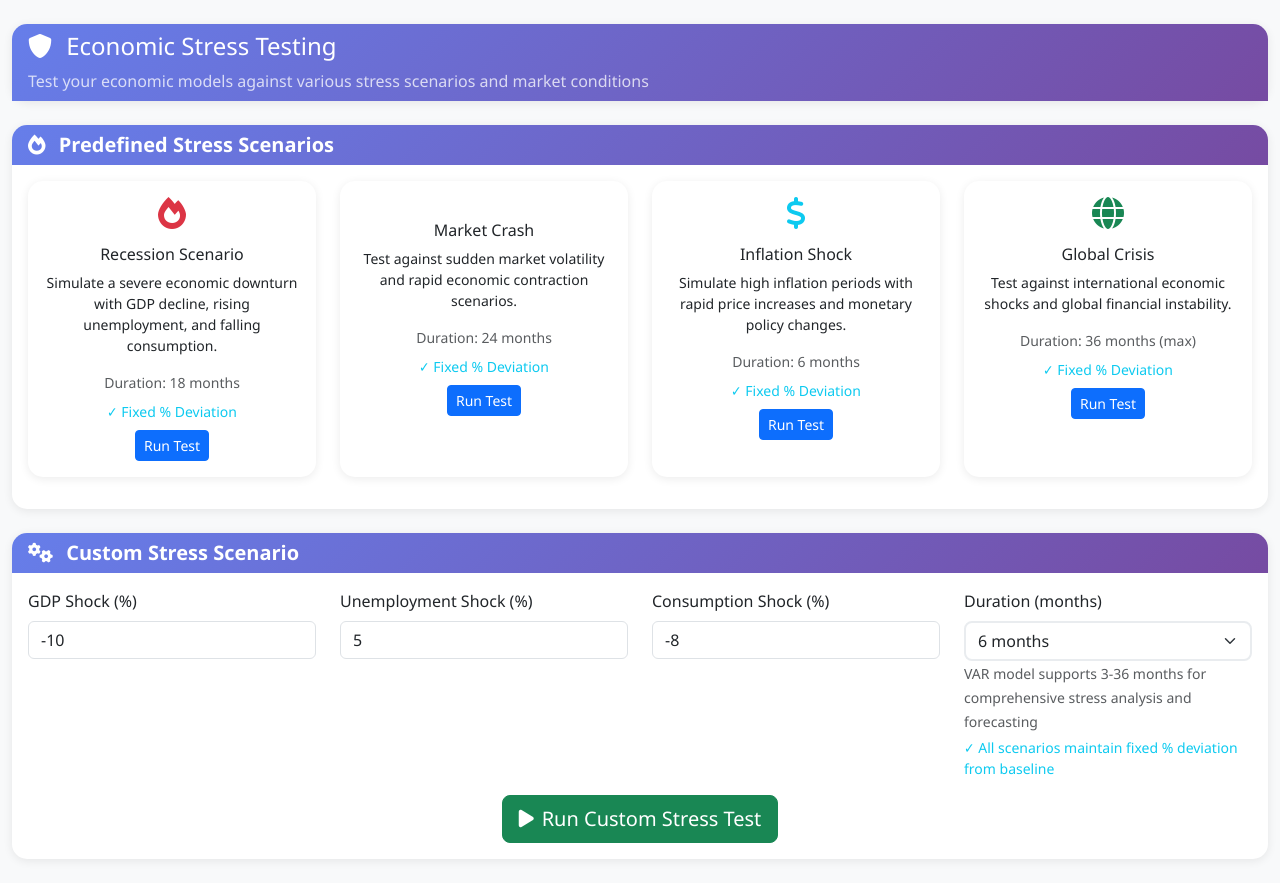
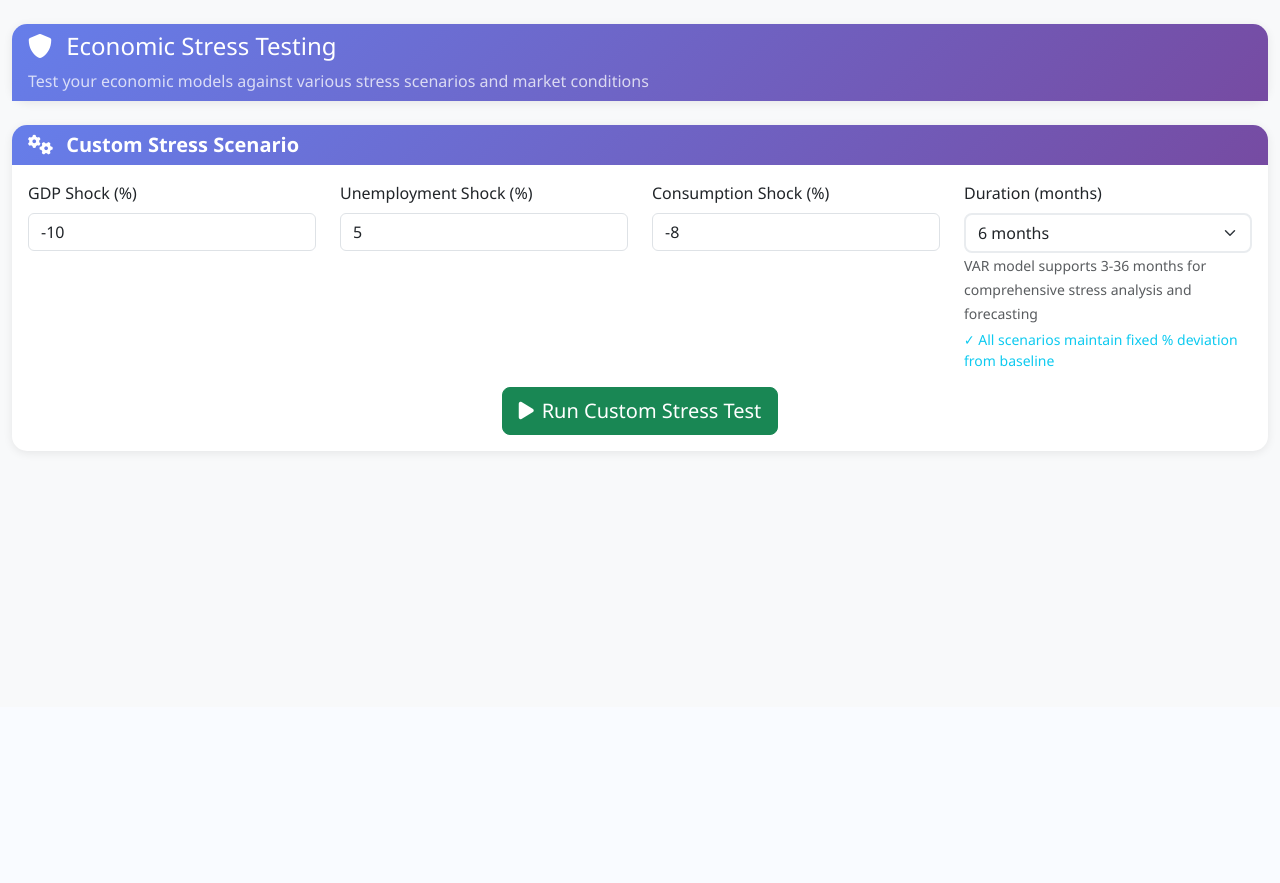
Before and after one commit to rzayevhuseyn02-gif/Dashboard, a Flask app: template templates/stress_testing.html in a window 1280 px wide. Shown: the part 93-976 px from the top of the page. After the commit the page ends 547 px from the top, so only its background shows below. Run offline with Flask 3, Linux system fonts and the light colour scheme; the template is opened without the code that fills it, so the values that code supplies are empty; some libraries are stand-ins or nearby versions.

Commit message:
project upgrade16

```diff
--- a/templates/stress_testing.html
+++ b/templates/stress_testing.html
@@ -93,74 +93,6 @@
             </div>
         </div>
 
-        <!-- Predefined Stress Scenarios -->
-        <div class="row mb-4">
-            <div class="col-12">
-                <div class="card">
-                    <div class="card-header">
-                        <h5 class="mb-0">
-                            <i class="fas fa-fire me-2"></i>
-                            Predefined Stress Scenarios
-                        </h5>
-                    </div>
-                    <div class="card-body">
-                        <div class="row">
-                            <div class="col-md-3 mb-3">
-                                <div class="card h-100">
-                                    <div class="card-body text-center">
-                                        <i class="fas fa-fire fa-2x text-danger mb-3"></i>
-                                        <h6 class="card-title">Recession Scenario</h6>
-                                        <p class="card-text small">Simulate a severe economic downturn with GDP decline, rising unemployment, and falling consumption.</p>
-                                         <small class="text-muted d-block mb-2">Duration: 18 months</small>
-                                         <small class="text-info d-block mb-2">✓ Fixed % Deviation</small>
-                                        <button class="btn btn-primary btn-sm" onclick="runStressTest('recession')">Run Test</button>
-                                    </div>
-                                </div>
-                            </div>
-
-                            <div class="col-md-3 mb-3">
-                                <div class="card h-100">
-                                    <div class="card-body text-center">
-                                        <i class="fas fa-chart-line-down fa-2x text-warning mb-3"></i>
-                                        <h6 class="card-title">Market Crash</h6>
-                                        <p class="card-text small">Test against sudden market volatility and rapid economic contraction scenarios.</p>
-                                         <small class="text-muted d-block mb-2">Duration: 24 months</small>
-                                         <small class="text-info d-block mb-2">✓ Fixed % Deviation</small>
-                                        <button class="btn btn-primary btn-sm" onclick="runStressTest('market_crash')">Run Test</button>
-                                    </div>
-                                </div>
-                            </div>
-
-                            <div class="col-md-3 mb-3">
-                                <div class="card h-100">
-                                    <div class="card-body text-center">
-                                        <i class="fas fa-dollar-sign fa-2x text-info mb-3"></i>
-                                        <h6 class="card-title">Inflation Shock</h6>
-                                        <p class="card-text small">Simulate high inflation periods with rapid price increases and monetary policy changes.</p>
-                                         <small class="text-muted d-block mb-2">Duration: 6 months</small>
-                                         <small class="text-info d-block mb-2">✓ Fixed % Deviation</small>
-                                        <button class="btn btn-primary btn-sm" onclick="runStressTest('inflation_shock')">Run Test</button>
-                                    </div>
-                                </div>
-                            </div>
-
-                            <div class="col-md-3 mb-3">
-                                <div class="card h-100">
-                                    <div class="card-body text-center">
-                                        <i class="fas fa-globe fa-2x text-success mb-3"></i>
-                                        <h6 class="card-title">Global Crisis</h6>
-                                        <p class="card-text small">Test against international economic shocks and global financial instability.</p>
-                                         <small class="text-muted d-block mb-2">Duration: 36 months (max)</small>
-                                         <small class="text-info d-block mb-2">✓ Fixed % Deviation</small>
-                                        <button class="btn btn-primary btn-sm" onclick="runStressTest('global_crisis')">Run Test</button>
-                                    </div>
-                                </div>
-                            </div>
-                        </div>
-                    </div>
-                </div>
-            </div>
-        </div>
 
         <!-- Custom Stress Scenario -->
         <div class="row mb-4">
```
